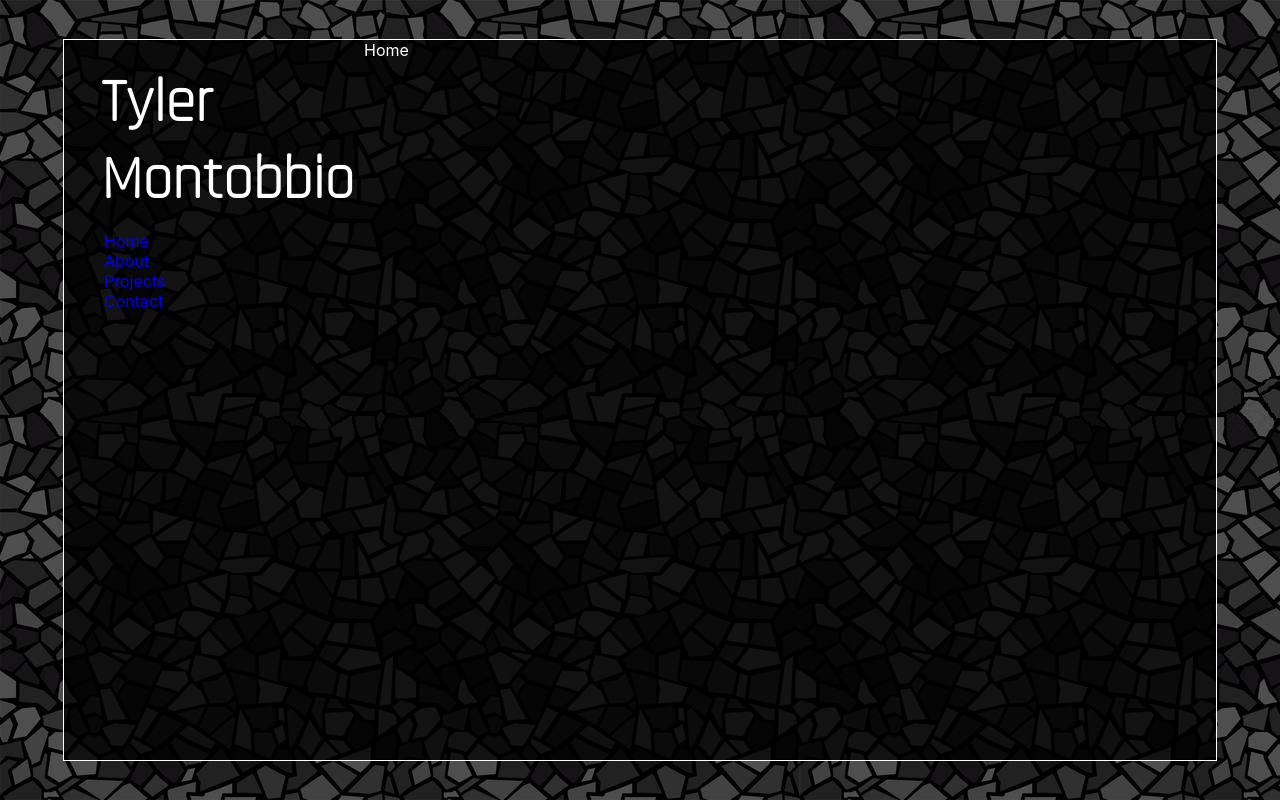
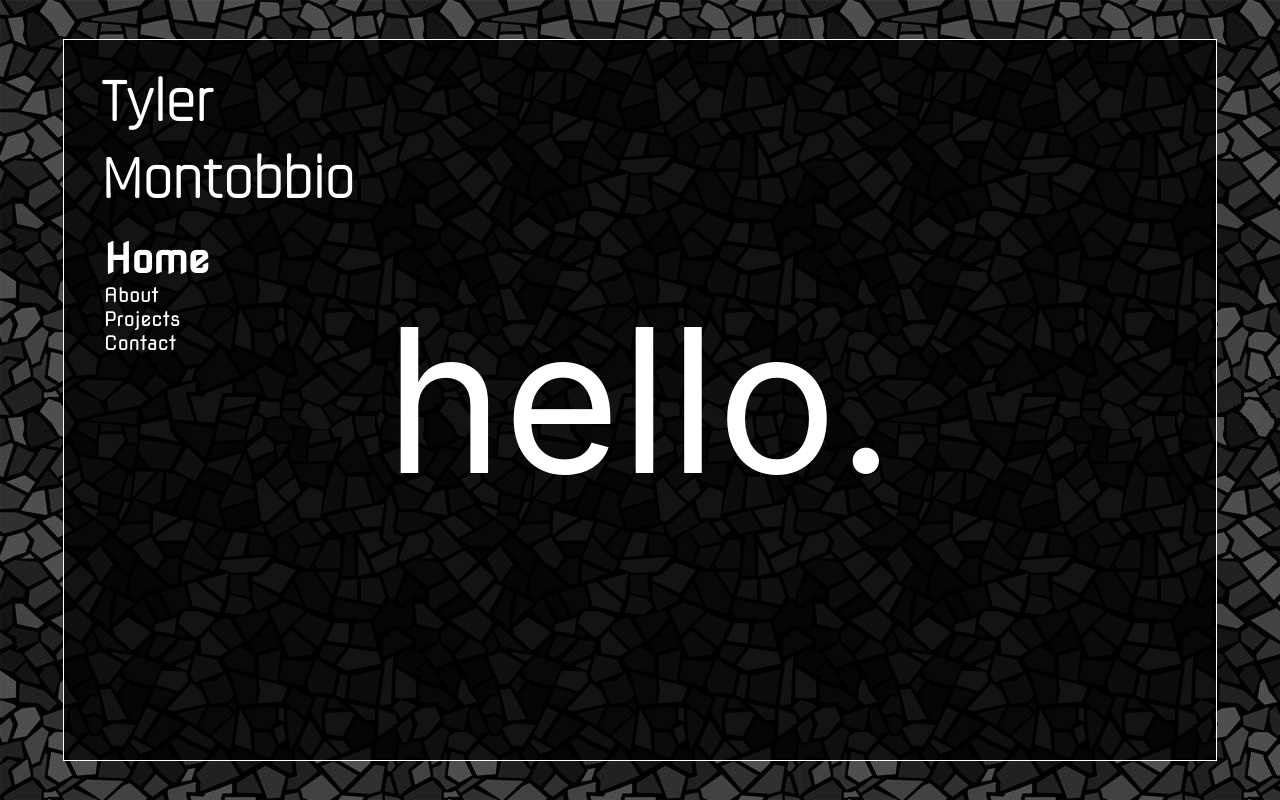
Before and after one commit to tmontobbio/tmontobbio-dev, a React (Create React App) app: page / in a window 1280 px wide. Built offline with nearby package versions, Linux system fonts and the light colour scheme.

Commit message:
added active link styles

```diff
--- a/public/index.html
+++ b/public/index.html
@@ -14,10 +14,17 @@
   <link rel="preconnect" href="https://fonts.googleapis.com">
   <link rel="preconnect" href="https://fonts.gstatic.com" crossorigin>
   <link href="https://fonts.googleapis.com/css2?family=Rajdhani:wght@300&display=swap" rel="stylesheet">
+
+  <!-- Google Font "Nova Square -->
+  <link rel="preconnect" href="https://fonts.googleapis.com">
+  <link rel="preconnect" href="https://fonts.gstatic.com" crossorigin>
+  <link href="https://fonts.googleapis.com/css2?family=Nova+Square&family=Rajdhani:wght@300&display=swap"
+    rel="stylesheet">
+
+    <!-- Import Rajdhani + Nova Square fonts -->
   <style>
-    @import url('https://fonts.googleapis.com/css2?family=Rajdhani:wght@300&display=swap');
+    @import url('https://fonts.googleapis.com/css2?family=Nova+Square&family=Rajdhani:wght@300&display=swap');
   </style>
-
 
   <title>tmontobbio.dev</title>
 </head>
--- a/src/App.css
+++ b/src/App.css
@@ -11,26 +11,14 @@ h1 {
 
 ul {
   list-style-type: none;
+  font-family: 'Nova Square', cursive;
+  font-size: 20px;
 }
 
+a:visited,
 a:link {
   text-decoration: none;
-}
-
-
-a:visited {
-  text-decoration: none;
   color: rgb(255, 255, 255);
-}
-
-
-a:hover {
-  text-decoration: none;
-}
-
-
-a:active {
-  text-decoration: none;
 }
 
 .project-tile {
@@ -40,6 +28,14 @@ a:active {
 .project-img {
   width: 300px;
   height: auto;
+  margin: auto;
+}
+
+.child {
+  grid-row-start: 2;
+  grid-row-end: 2;
+  grid-column-start: 2;
+  grid-column-end: 2;
   margin: auto;
 }
 
@@ -53,11 +49,10 @@ a:active {
   left: 0;
   right: 0;
   bottom: 0;
-  /* box-shadow: 3px 3px 3px 3px rgb(114, 114, 114); */
   border: 1px solid white;
   display: grid;
-  grid-template-columns: 300px auto 275px;
-  grid-template-rows: 175px auto 200px;
+  grid-template-columns: 300px auto 300px;
+  grid-template-rows: 175px auto 175px;
 }
 
 #header {
@@ -69,8 +64,13 @@ a:active {
 }
 
 #nav {
+  width: 100px;
   grid-row-start: 2;
   grid-row-end: 2;
   grid-column-start: 1;
   grid-column-end: 1;
 }
+
+#home {
+  font-size: 200px;
+}
--- a/src/components/About.js
+++ b/src/components/About.js
@@ -1,5 +1,9 @@
 import React from "react";
 
-export default function About(){
-    return <>About</>
+export default function About() {
+    return (
+        <div className="child">
+            About
+        </div>
+    )
 }
--- a/src/components/Contact.js
+++ b/src/components/Contact.js
@@ -1,5 +1,9 @@
 import React from "react";
 
-export default function Contact(){
-    return <>Contact</>
+export default function Contact() {
+    return (
+        <div className="child">
+            Contact
+        </div>
+    )
 }
--- a/src/components/Home.js
+++ b/src/components/Home.js
@@ -1,5 +1,9 @@
 import React from "react";
 
-export default function Home(){
-    return <>Home</>
+export default function Home() {
+    return (
+        <div className="child" id="home">
+            hello.
+        </div>
+    )
 }
--- a/src/components/Nav.js
+++ b/src/components/Nav.js
@@ -1,30 +1,39 @@
 import React from "react";
-import { Link } from "react-router-dom";
+import { NavLink } from "react-router-dom";
 
-export default function Nav(){
+export default function Nav() {
+
+  const linkStyle = ({ isActive }) => {
+    return {
+      fontWeight: isActive ? 'bold' : 'normal',
+      fontSize: isActive ? '40px' : '20px',
+      // textDecoration: isActive ? 'underline' : 'none',
+    }
+  }
+
   return (
     <div id="nav">
       <ul>
-              <Link to="/">
+        <NavLink to="/" style={linkStyle}>
           <li>
             Home
           </li>
-              </Link>
-              <Link to="/about">
+        </NavLink>
+        <NavLink to="/about" style={linkStyle}>
           <li>
             About
           </li>
-              </Link>
-              <Link to="/projects">
+        </NavLink>
+        <NavLink to="/projects" style={linkStyle}>
           <li>
             Projects
           </li>
-              </Link>
-              <Link to="/contact">
+        </NavLink>
+        <NavLink to="/contact" style={linkStyle}>
           <li>
             Contact
           </li>
-              </Link>
+        </NavLink>
       </ul>
     </div>
   )
--- a/src/components/Projects.js
+++ b/src/components/Projects.js
@@ -2,6 +2,19 @@ import React from "react";
 import dogIM from './img/dogim.jpg'
 import movieHunter from './img/movie-hunter.png'
 
-export default function Projects(){
-    return <>Projects</>
+export default function Projects() {
+  return (
+    <div className="child">
+      <div className='project-tile'>
+        <a href="https://moviehunter.tmontobbio.dev/">
+          <img src={movieHunter} alt="movie-hunter" className='project-img' />
+        </a>
+      </div>
+      <div className='project-tile'>
+        <a href="https://dogim.tmontobbio.dev/">
+          <img src={dogIM} alt="dog-im" className='project-img' />
+        </a>
+      </div>
+    </div>
+  )
 }
```
Also changed, not shown: src/App.js (+5 -17 lines). Lines whose indentation alone changed are shown as unchanged.
